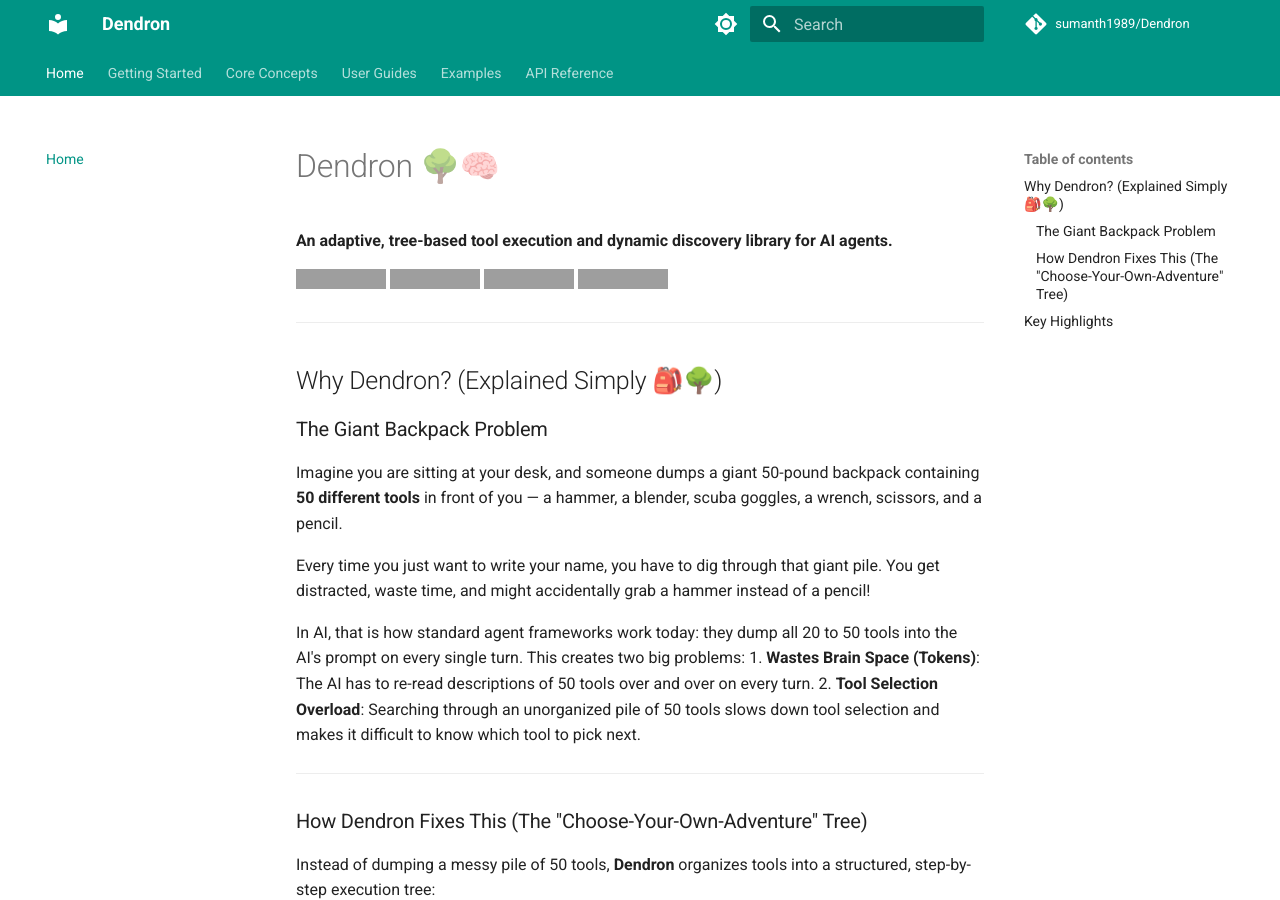
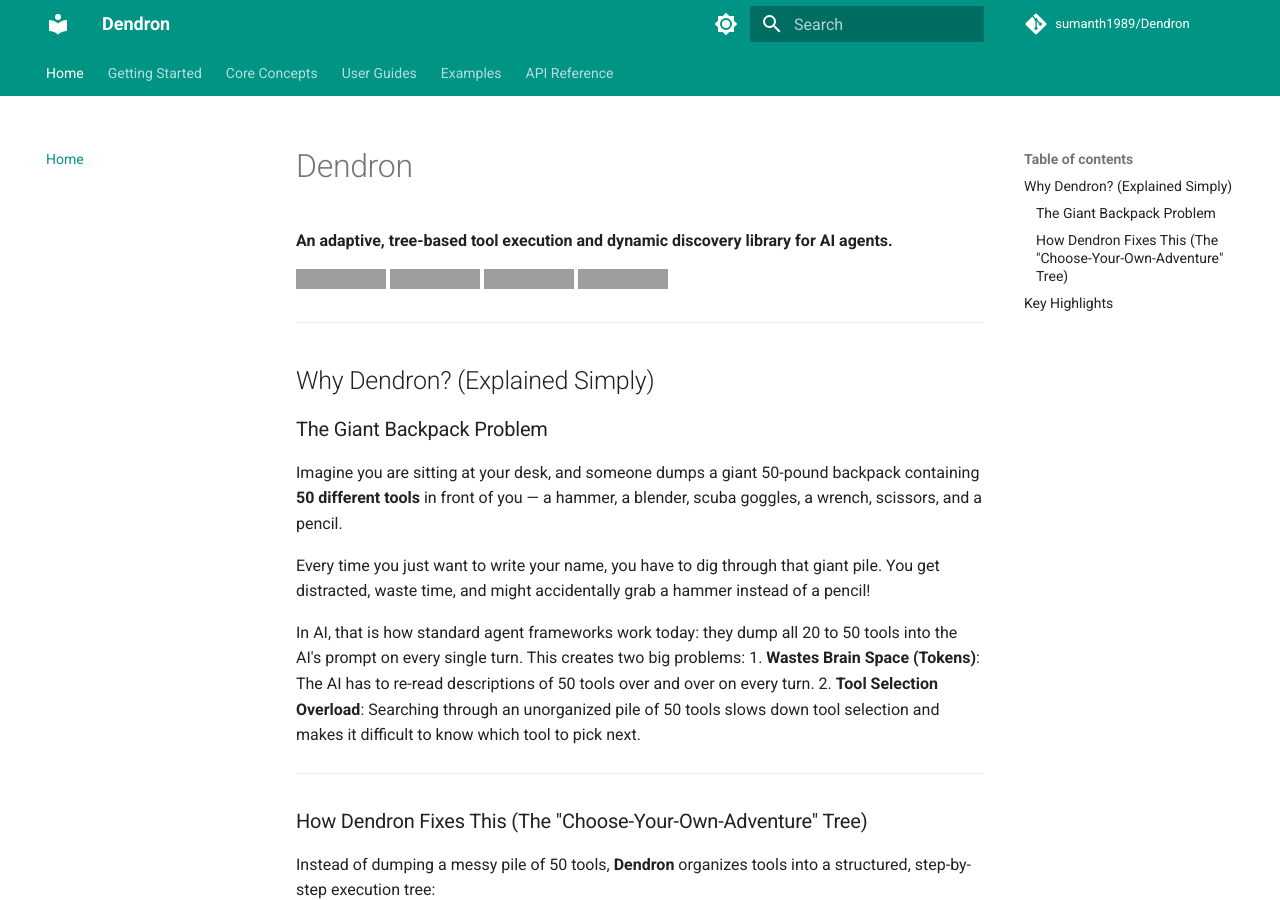
Before and after one commit to sumanth1989/Dendron, an MkDocs documentation site: the page built from docs/index.md, in a window 1280 px wide and 900 px high, cut to the strip 0-900 px from the top of the window. Built offline with MkDocs 1.6.1 and Material for MkDocs 9.7.7, drawn with Linux system fonts in a browser that asks for light colours; comment, search, counter and statistics services are not loaded; grey boxes are pictures that could not be loaded.

```diff
--- a/docs/index.md
+++ b/docs/index.md
@@ -1,4 +1,4 @@
-# Dendron 🌳🧠
+# Dendron
 
 **An adaptive, tree-based tool execution and dynamic discovery library for AI agents.**
 
@@ -9,7 +9,7 @@
 
 ---
 
-## Why Dendron? (Explained Simply 🎒🌳)
+## Why Dendron? (Explained Simply)
 
 ### The Giant Backpack Problem
 Imagine you are sitting at your desk, and someone dumps a giant 50-pound backpack containing **50 different tools** in front of you — a hammer, a blender, scuba goggles, a wrench, scissors, and a pencil.
```
Also changed, not shown: README.md (+2 -2 lines), 7 other files.
